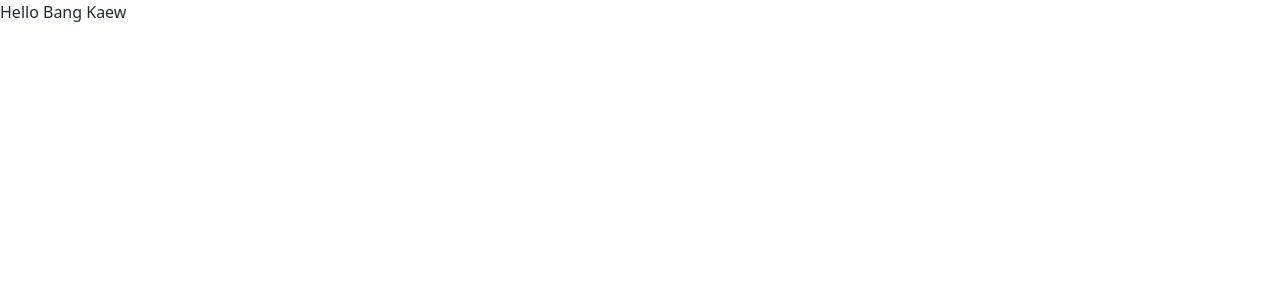
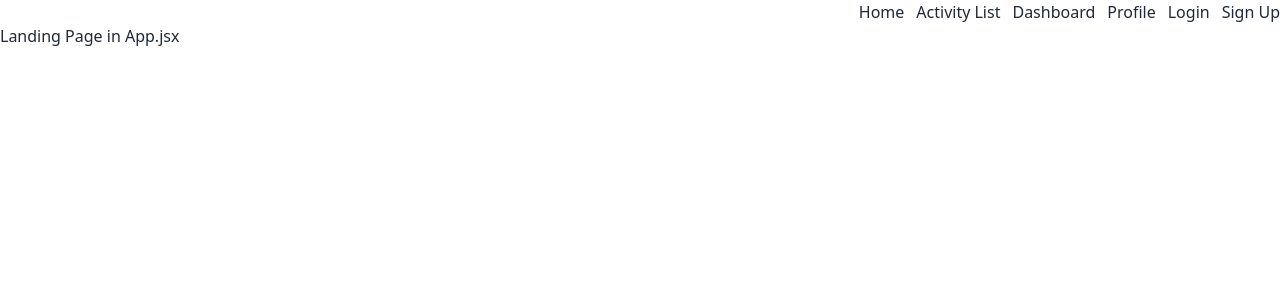
Before and after one commit to JSD6G8/frontend, a React (Vite) app: page / in a window 1280 px wide. Shown: the top 300 px of the page. Built offline with nearby package versions, Linux system fonts and the light colour scheme.

Commit message:
create prototyping navbar for dev

```diff
--- a/package.json
+++ b/package.json
@@ -10,6 +10,7 @@
     "preview": "vite preview"
   },
   "dependencies": {
+    "axios": "^1.6.5",
     "react": "^18.2.0",
     "react-dom": "^18.2.0",
     "react-router-dom": "^6.21.1"
--- /dev/null
+++ b/src/ActivityList.jsx
@@ -0,0 +1,54 @@
+import { useState, useEffect } from "react";
+import axios from "axios";
+
+function ActivityList() {
+  const [activities, setActivities] = useState([]);
+
+  useEffect(() => {
+    const getData = async () => {
+      const response = await axios.get(
+        "https://659e13f647ae28b0bd3525fe.mockapi.io/loglife/v1/activity"
+      );
+
+      if (response.status === 200 && response.data) {
+        setActivities([...response.data]);
+      }
+    };
+    getData();
+  }, []);
+
+  return (
+    <table>
+      <thead>
+        <tr>
+          <td>activityId</td>
+          <td>title</td>
+          <td>description</td>
+          <td>type</td>
+          <td>startTime</td>
+          <td>endTime</td>
+          <td>date</td>
+          <td>barometer</td>
+        </tr>
+      </thead>
+      <tbody>
+        {activities.map((a) => {
+          return (
+            <tr key={a.activityId}>
+              <td>{a.activityId}</td>
+              <td>{a.title}</td>
+              <td>{a.description}</td>
+              <td>{a.type}</td>
+              <td>{a.startTime}</td>
+              <td>{a.endTime}</td>
+              <td>{a.date}</td>
+              <td>{a.barometer}</td>
+            </tr>
+          );
+        })}
+      </tbody>
+    </table>
+  );
+}
+
+export default ActivityList;
--- a/src/App.jsx
+++ b/src/App.jsx
@@ -1,11 +1,11 @@
-import { useState } from 'react'
+import Layout from "./Layout";
 
 function App() {
 
   return (
-    <>
-      <h1>Hello Bang Kaew</h1>
-    </>
+    <Layout>
+      <h1>Landing Page in App.jsx</h1>
+    </Layout>
   )
 }
 
--- /dev/null
+++ b/src/Layout.jsx
@@ -0,0 +1,13 @@
+/* eslint-disable react/prop-types */
+import Navbar from "./Navbar";
+
+function Layout({ children }) {
+    return (
+        <div>
+            <Navbar />
+            {children}
+        </div>
+    );
+}
+
+export default Layout;
--- /dev/null
+++ b/src/Navbar.jsx
@@ -0,0 +1,14 @@
+function Navbar() {
+    return (
+      <ul className="flex flex-row justify-end gap-3">
+        <li><a href="/">Home</a></li>
+        <li><a href="/activities">Activity List</a></li>
+        <li><a href="/dashboard">Dashboard</a></li>
+        <li><a href="/settings">Profile</a></li>
+        <li><a href="/login">Login</a></li>
+        <li><a href="/signup">Sign Up</a></li>
+      </ul>
+    );
+}
+
+export default Navbar;
--- a/src/main.jsx
+++ b/src/main.jsx
@@ -3,13 +3,48 @@ import ReactDOM from 'react-dom/client'
 import App from './App.jsx'
 import './index.css'
 
-import {
-  createBrowserRouter,
-  RouterProvider,
-} from 'react-router-dom'
+import Layout from './Layout.jsx'
+import ActivityList from './ActivityList.jsx'
+
+import { createBrowserRouter, RouterProvider } from 'react-router-dom'
+
+const router = createBrowserRouter([
+  {
+    path: '/',
+    element: <App />,
+  },
+  {
+    path: '/login',
+    element: <Layout>Mock Login</Layout>,
+  },
+  {
+    path: '/signup',
+    element: <Layout>Mock Sign Up</Layout>,
+  },
+  {
+    path: '/settings',
+    element: <Layout>Mock Settings</Layout>,
+  },
+  {
+    path: '/activities',
+    element: <ActivityList />,
+  },
+  {
+    path: '/activities/create',
+    element: <Layout>Mock Create Activity</Layout>,
+  },
+  {
+    path: '/activities/edit',
+    element: <Layout>Mock Edit Activity</Layout>,
+  },
+  {
+    path: '/dashboard',
+    element: <Layout>Mock Dashboard</Layout>,
+  },
+]);
 
 ReactDOM.createRoot(document.getElementById('root')).render(
   <React.StrictMode>
-    <App />
+    <RouterProvider router={router} />
   </React.StrictMode>,
 )
```
Also changed, not shown: 1 other file (tests, documents, lock files or other folders).
